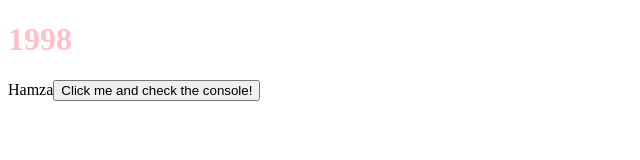
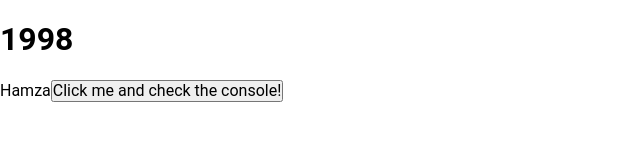
Before and after one commit to Mohamedsayhii/template-repository, a website built with webpack: page src/index.html in a window 1280 px wide. Shown: the whole page, without its empty margins (0-640 px from the left). Built offline with nearby package versions, Linux system fonts and the light colour scheme.

Commit message:
Add default style and jest config

```diff
--- a/src/sass/style.scss
+++ b/src/sass/style.scss
@@ -1,7 +1,33 @@
-body {
-	background-color: white;
+@import '/node_modules/normalize.css/normalize';
+
+* {
+    margin: 0;
+    padding: 0;
+    box-sizing: border-box;
 }
 
-h1 {
-	color: pink;
+:root {
+    font-size: 62.5%;
 }
+
+html {
+    min-height: 100%;
+    position: relative;
+}
+
+body {
+    font-family:
+        Roboto,
+        -apple-system,
+        BlinkMacSystemFont,
+        'Segoe UI',
+        Helvetica,
+        Arial,
+        sans-serif,
+        'Apple Color Emoji',
+        'Segoe UI Emoji',
+        'Segoe UI Symbol';
+    font-size: 1.6rem;
+    display: flex;
+    flex-direction: column;
+}
--- a/webpack.common.js
+++ b/webpack.common.js
@@ -4,7 +4,6 @@ const HtmlWebpackPlugin = require('html-webpack-plugin');
 module.exports = {
     entry: {
         index: './src/index.js',
-        print: './src/print.js',
     },
 
     output: {
@@ -15,7 +14,8 @@ module.exports = {
 
     plugins: [
         new HtmlWebpackPlugin({
-            title: 'Knights Travail',
+            title: 'Battleship',
+            favicon: './src/assets/favicon.ico',
             template: 'src/index.html',
         }),
     ],
@@ -27,7 +27,7 @@ module.exports = {
                 use: ['style-loader', 'css-loader', 'sass-loader'],
             },
             {
-                test: /\.(png|svg|jpg|jpeg|gif)$/i,
+                test: /\.(png|svg|jpg|jpeg|gif|ico)$/i,
                 type: 'asset/resource',
             },
             {
```
Also changed, not shown: package.json (+5 -3 lines), .babelrc, src/print.js (deleted), 1 other file.
